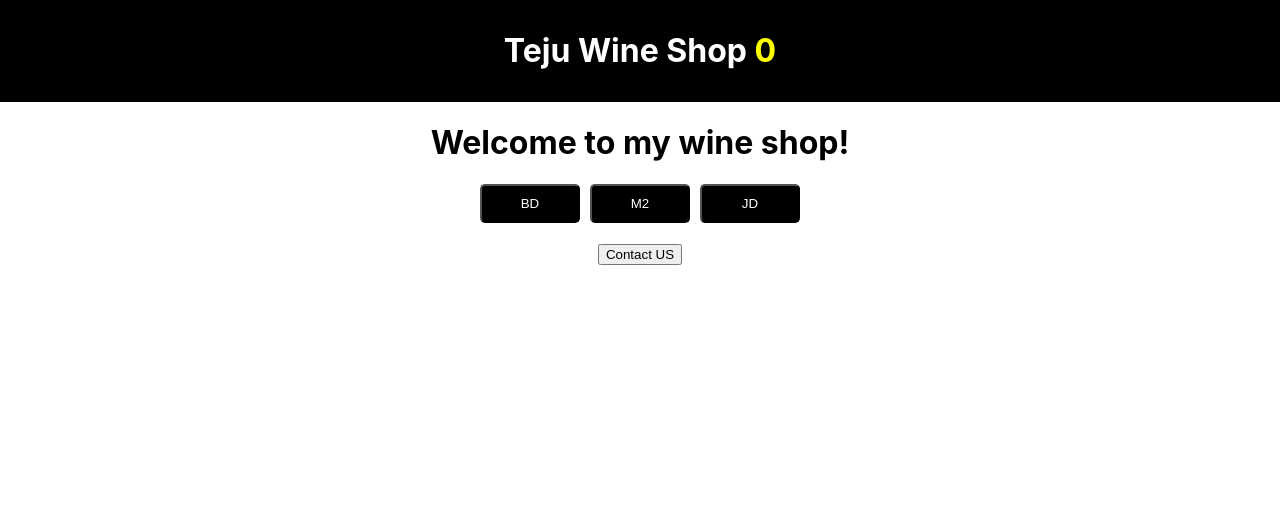
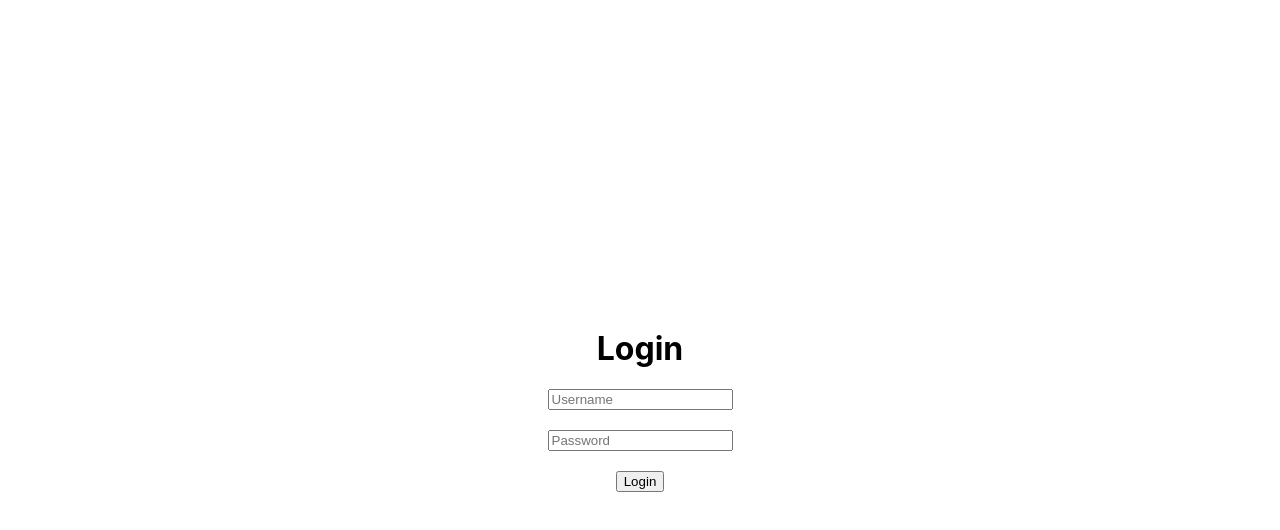
Before and after one commit to nungr2oo1/teju, a React (Create React App) app: page / in a window 1280 px wide. Shown: the top 530 px of the page. Built offline with nearby package versions, Linux system fonts and the light colour scheme.

Commit message:
Add login functionality with Login component, update App to conditionally render based on authentication state, and enhance Navbar with logout capability.

```diff
--- a/src/App.js
+++ b/src/App.js
@@ -2,23 +2,25 @@ import { BrowserRouter, Route, Routes } from 'react-router-dom';
 import './App.css';
 import Home from './components/Home';
 import ContactUs from './components/ContactUs.js';
-
+import Login from './components/Login.js';
 function App() {
 
+  const isLoggedIn = localStorage.getItem("isLoggedIn"); // true
+
+  if(!isLoggedIn){ // false
+    return <Login />
+  }else{
     return (
       <>
-
         <BrowserRouter>
           <Routes>
-
             <Route path="/" element={<Home />} />
             <Route path="/contact-us" element={<ContactUs />} />
-
           </Routes>
         </BrowserRouter>
-
       </>
-  );
+    )
+  }
 }
 
 export default App;
--- /dev/null
+++ b/src/components/Login.js
@@ -0,0 +1,35 @@
+import { useState } from "react";
+
+function Login(){
+
+
+    const [userName, setUserName] = useState("");
+    const [password, setPassword] = useState("");
+
+    const handleLogin = () => {
+        if(userName == "" || password == ""){
+            alert("Please enter a username and password");
+        }
+
+        const user = "admin";
+        const pass = "123456";
+
+        if(userName == user && password == pass){
+            localStorage.setItem("isLoggedIn", true);
+            window.location.reload();
+        }else{
+            alert("Invalid username or password");
+        }
+    }
+
+    return (
+        <div className="App" style={{display: 'flex', flexDirection: 'column', alignItems: 'center', justifyContent: 'center', height: '100vh'}}>
+            <h1>Login</h1>
+            <input type="text" placeholder="Username" value={userName} onChange={(e)=>setUserName(e.target.value)} /><br/>
+            <input type="password" placeholder="Password" value={password} onChange={(e)=>setPassword(e.target.value)} /><br/>
+            <button onClick={handleLogin}>Login</button>
+        </div>
+    )
+}
+
+export default Login;
--- a/src/components/Navbar.js
+++ b/src/components/Navbar.js
@@ -1,9 +1,16 @@
 import React from 'react';
 function Navbar({mandhu, name}) {
     console.log("This is from navbar", mandhu)
+
+    const handleLogout = () => {
+        localStorage.removeItem("isLoggedIn");
+        window.location.reload();
+    }
+
     return (
-        <div style={{backgroundColor: 'black', color: 'white', padding: '10px'}}>
+        <div style={{backgroundColor: 'black', color: 'white', padding: '10px', display: 'flex', justifyContent: 'space-between', alignItems: 'center'}}>
             <h1>{name || "Peru Leni Shop"} <span style={{color: 'yellow'}}>{mandhu}</span></h1>
+            <button onClick={handleLogout}>Logout</button>
         </div>
     )
 }
```
Lines whose indentation alone changed are shown as unchanged.
